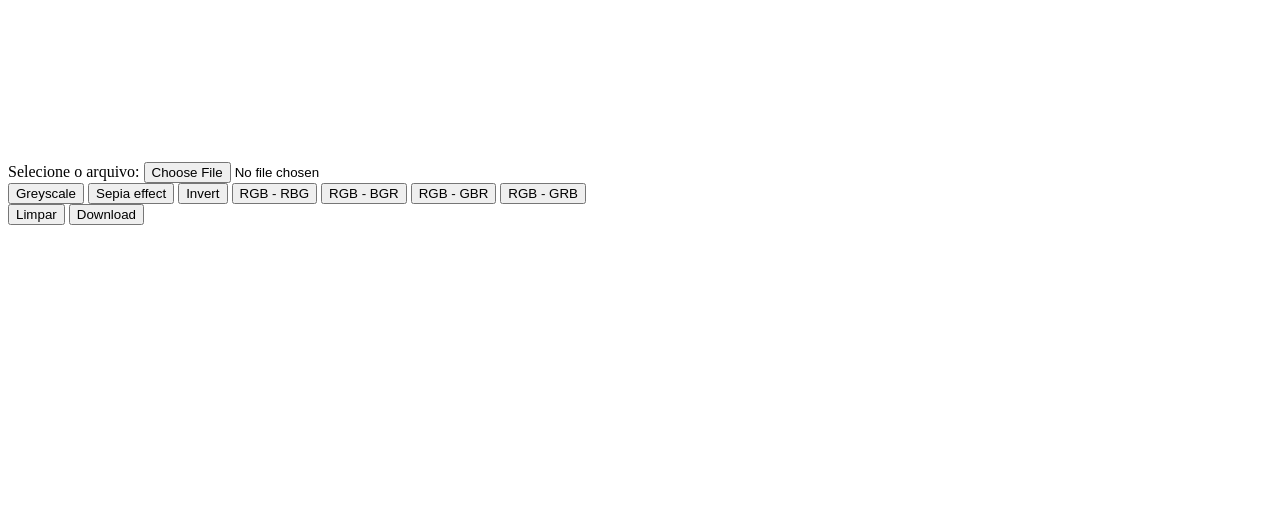
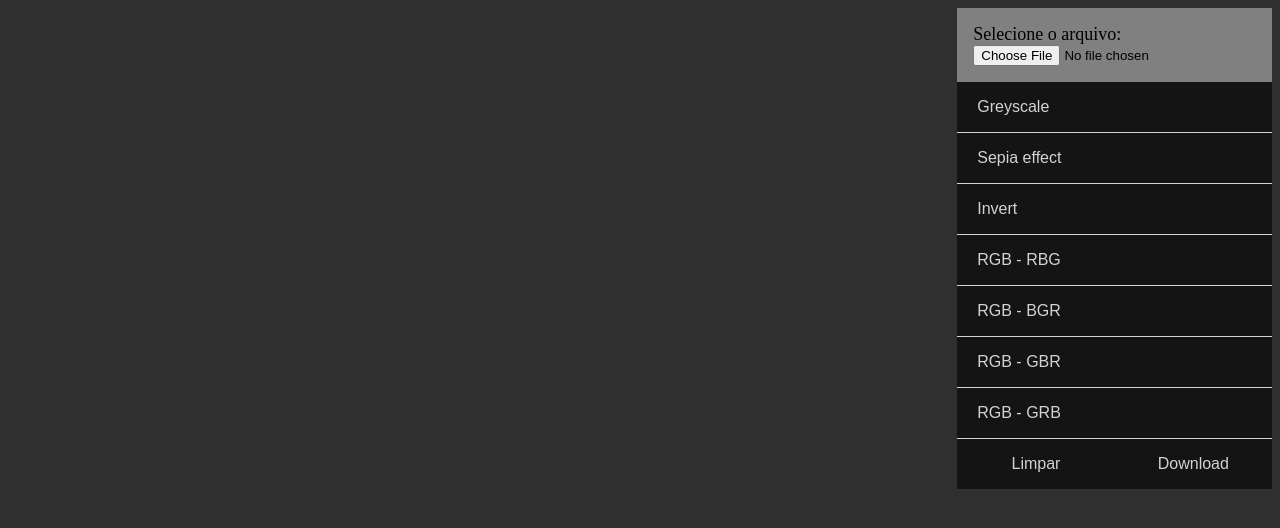
Before and after one commit to Lgsantos/PhotoEffectsApp, a plain HTML site: page index.html in a window 1280 px wide. Drawn offline with Linux system fonts and the light colour scheme.

Commit message:
Create style.css

```diff
--- a/index.html
+++ b/index.html
@@ -5,6 +5,7 @@
     <meta http-equiv="X-UA-Compatible" content="IE=edge">
     <meta name="viewport" content="width=device-width, initial-scale=1.0">
     <title>Photo Effects Page</title>
+    <link rel="stylesheet" href="style.css">
 </head>
 <body>
     <main>
--- /dev/null
+++ b/style.css
@@ -0,0 +1,59 @@
+html {
+    font-size: 10px;
+}
+body {
+    background: rgb(48, 47, 47);
+    display: flex;
+    flex-direction: column;
+}
+main {
+    flex: 3;
+}
+aside {
+    flex: 1;
+    margin-left: 0.5rem;
+}
+button {
+    background: rgb(21, 20, 20);
+    padding: 1.6rem 0 1.6rem 2rem;
+    font-size: 1.6rem;
+    cursor: pointer;
+    color: rgb(212, 210, 210);
+    border: none;
+    border-bottom: 1px solid;
+    text-align: left;
+}
+button:hover {
+    background: rgb(50, 47, 47);
+}
+.effects {
+    display: flex;
+    flex-direction: column;
+}
+.controls {
+    display: flex;
+}
+.controls > button {
+    flex: 1;
+    border-bottom: none;
+    text-align: center;
+    padding: 1.6rem 0;
+}
+label {
+    font-size: 1.8rem;
+    padding-right: 1.6rem;
+}
+.input-wrapper {
+    background: gray;
+    padding: 1.6rem;
+}
+canvas {
+    width: 100%;
+}
+
+
+@media (min-width: 1000px) {
+    body {
+        flex-direction: row;
+    }
+}
```
